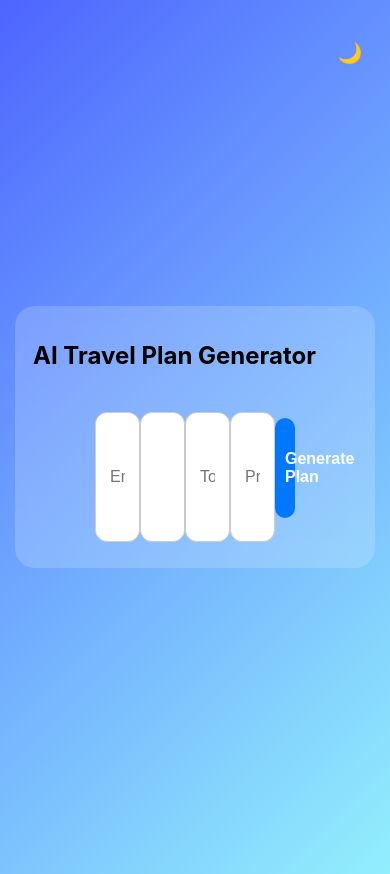
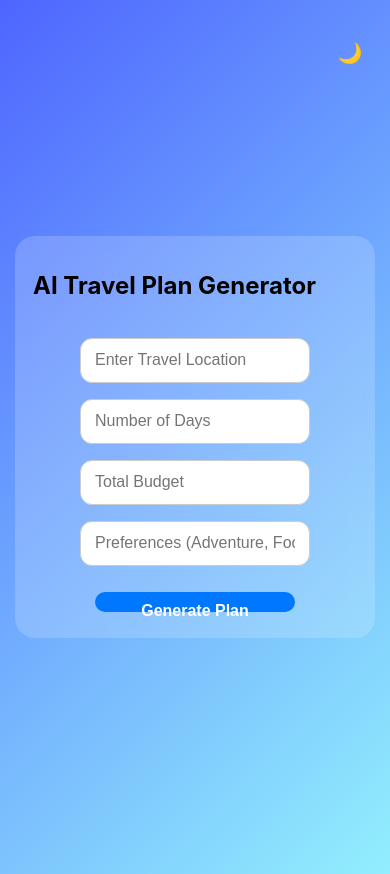
Before and after one commit to adityagitty23/AI-Travel-Planner, a React (Create React App) app in the folder frontend/: page /travel in a window 390 px wide. Built offline with nearby package versions, Linux system fonts and the light colour scheme.

Commit message:
Update AIPlanForm.css

```diff
--- a/frontend/src/pages/AIPlanForm.css
+++ b/frontend/src/pages/AIPlanForm.css
@@ -96,8 +96,8 @@ button:disabled {
   .form-container input,
   button {
     font-size: 16px;
-    width : 15px;
-    height: 100px;
+    width : 200px;
+    height: 15px;
   }
 
   .top-bar {
```
